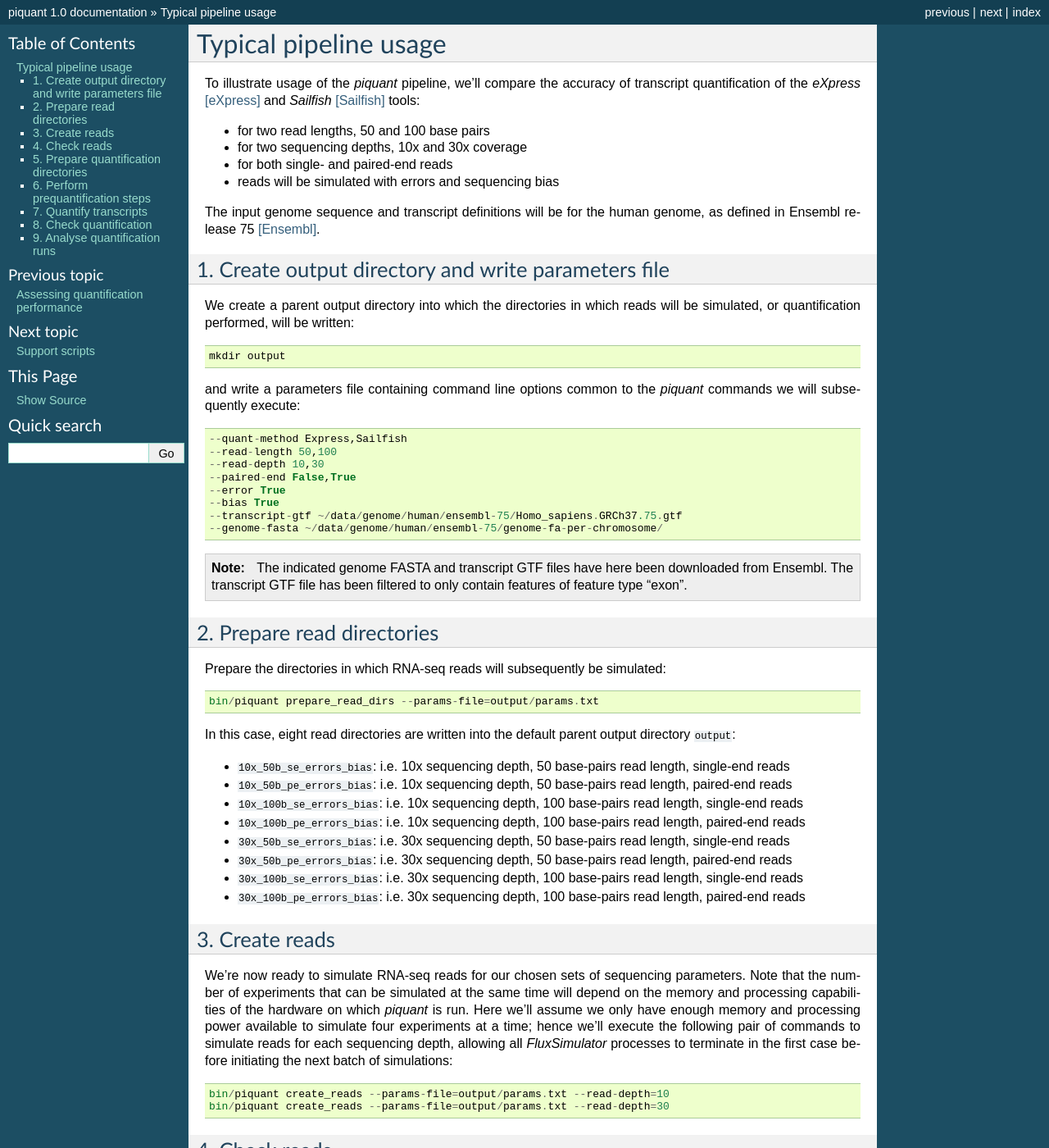
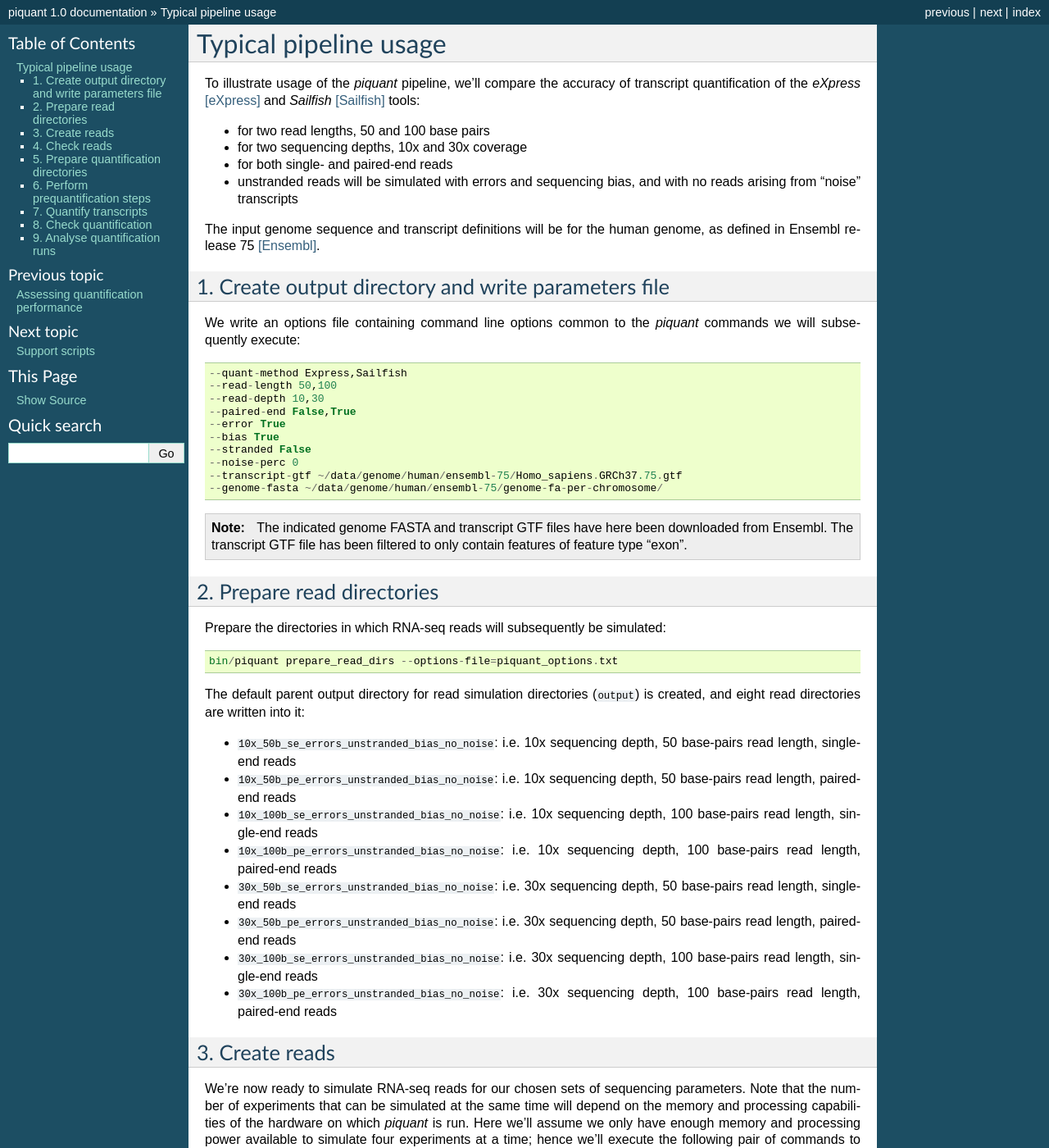
Before and after one commit to lweasel/piquant, a Sphinx documentation site: the page built from docs/typical_usage.rst, in a window 1280 px wide and 1400 px high. Shown: the whole window at 82% size. Built offline with Sphinx 7.4.7, drawn with Linux system fonts in a browser that asks for light colours; formulas are drawn with MathJax 3; some of the changed text lies outside the part shown.

Commit message:
Updates for v1.1.

```diff
--- a/docs/typical_usage.rst
+++ b/docs/typical_usage.rst
@@ -6,18 +6,14 @@
 * for two read lengths, 50 and 100 base pairs
 * for two sequencing depths, 10x and 30x coverage
 * for both single- and paired-end reads
-* reads will be simulated with errors and sequencing bias
+* unstranded reads will be simulated with errors and sequencing bias, and with no reads arising from "noise" transcripts
 
 The input genome sequence and transcript definitions will be for the human genome, as defined in Ensembl release 75 [Ensembl]_.
 
 1. Create output directory and write parameters file
 ----------------------------------------------------
 
-We create a parent output directory into which the directories in which reads will be simulated, or quantification performed, will be written::
-
-    mkdir output
-
-and write a parameters file containing command line options common to the *piquant* commands we will subsequently execute::
+We write an options file containing command line options common to the *piquant* commands we will subsequently execute::
 
     --quant-method Express,Sailfish
     --read-length 50,100
@@ -25,6 +21,8 @@
     --paired-end False,True
     --error True
     --bias True
+    --stranded False
+    --noise-perc 0
     --transcript-gtf ~/data/genome/human/ensembl-75/Homo_sapiens.GRCh37.75.gtf
     --genome-fasta ~/data/genome/human/ensembl-75/genome-fa-per-chromosome/
 
@@ -35,33 +33,33 @@
 
 Prepare the directories in which RNA-seq reads will subsequently be simulated::
 
-    bin/piquant prepare_read_dirs --params-file=output/params.txt
+    bin/piquant prepare_read_dirs --options-file=piquant_options.txt
 
-In this case, eight read directories are written into the default parent output directory ``output``:
+The default parent output directory for read simulation directories (``output``) is created, and eight read directories are written into it:
 
-* ``10x_50b_se_errors_bias``: i.e. 10x sequencing depth, 50 base-pairs read length, single-end reads
-* ``10x_50b_pe_errors_bias``: i.e. 10x sequencing depth, 50 base-pairs read length, paired-end reads
-* ``10x_100b_se_errors_bias``: i.e. 10x sequencing depth, 100 base-pairs read length, single-end reads
-* ``10x_100b_pe_errors_bias``: i.e. 10x sequencing depth, 100 base-pairs read length, paired-end reads
-* ``30x_50b_se_errors_bias``: i.e. 30x sequencing depth, 50 base-pairs read length, single-end reads
-* ``30x_50b_pe_errors_bias``: i.e. 30x sequencing depth, 50 base-pairs read length, paired-end reads
-* ``30x_100b_se_errors_bias``: i.e. 30x sequencing depth, 100 base-pairs read length, single-end reads
-* ``30x_100b_pe_errors_bias``: i.e. 30x sequencing depth, 100 base-pairs read length, paired-end reads
+* ``10x_50b_se_errors_unstranded_bias_no_noise``: i.e. 10x sequencing depth, 50 base-pairs read length, single-end reads
+* ``10x_50b_pe_errors_unstranded_bias_no_noise``: i.e. 10x sequencing depth, 50 base-pairs read length, paired-end reads
+* ``10x_100b_se_errors_unstranded_bias_no_noise``: i.e. 10x sequencing depth, 100 base-pairs read length, single-end reads
+* ``10x_100b_pe_errors_unstranded_bias_no_noise``: i.e. 10x sequencing depth, 100 base-pairs read length, paired-end reads
+* ``30x_50b_se_errors_unstranded_bias_no_noise``: i.e. 30x sequencing depth, 50 base-pairs read length, single-end reads
+* ``30x_50b_pe_errors_unstranded_bias_no_noise``: i.e. 30x sequencing depth, 50 base-pairs read length, paired-end reads
+* ``30x_100b_se_errors_unstranded_bias_no_noise``: i.e. 30x sequencing depth, 100 base-pairs read length, single-end reads
+* ``30x_100b_pe_errors_unstranded_bias_no_noise``: i.e. 30x sequencing depth, 100 base-pairs read length, paired-end reads
 
 3. Create reads
 ---------------
 
 We're now ready to simulate RNA-seq reads for our chosen sets of sequencing parameters. Note that the number of experiments that can be simulated at the same time will depend on the memory and processing capabilities of the hardware on which *piquant* is run. Here we'll assume we only have enough memory and processing power available to simulate four experiments at a time; hence we'll execute the following pair of commands to simulate reads for each sequencing depth, allowing all *FluxSimulator* processes to terminate in the first case before initiating the next batch of simulations::
 
-    bin/piquant create_reads --params-file=output/params.txt --read-depth=10
-    bin/piquant create_reads --params-file=output/params.txt --read-depth=30
+    bin/piquant create_reads --options-file=piquant_options.txt --read-depth=10
+    bin/piquant create_reads --options-file=piquant_options.txt --read-depth=30
 
 4. Check reads
 --------------
 
 The *piquant* commmand ``check_reads`` can be used to confirm that read simulation completed successfully::
 
-    bin/piquant check_reads --params-file=output/params.txt
+    bin/piquant check_reads --options-file=piquant_options.txt
 
 A message is output to standard error for each RNA-seq experiment simulation which failed to successfully complete; success in all cases is indicated by no output from the ``check_reads`` command.
 
@@ -70,7 +68,7 @@
 
 Prepare the directories in which transcript quantification will be performed::
 
-    bin/piquant prepare_quant_dirs --params-file=output/params.txt
+    bin/piquant prepare_quant_dirs --options-file=piquant_options.txt
 
 In this case, sixteen quantification directories are written into the default parent output directory ``output`` - one for each combination of the eight RNA-seq experiments simulated and the two quantification tools.
 
@@ -79,7 +77,7 @@
 
 Prequantification steps appropriate to the *eXpress* and *Sailfish* tools (and for subsequent analysis of quantification accuracy) are performed using the *piquant* command ``prequantify``::
 
-    bin/piquant prequantify --params-file=output/params.txt
+    bin/piquant prequantify --options-file=piquant_options.txt
 
 In this case, the tasks performed are:
 
@@ -93,17 +91,17 @@
 
 We can now run our chosen transcriptome quantification tools on each set of simulated RNA-seq data. As in the case when simulating reads, the number of tool instances that can be run simultaneously will depend on the memory and processing capabilities of the hardware on which *piquant* is run. We'll assume that we only have enough resource available to run four quantification tool instances at a time; hence we'll execute the following four commands to run *eXpress* and *Sailfish* on our single-end and paired-end RNA-seq data sets, allowing all processes to terminate in each case before initiating the next batch of quantifications::
 
-    bin/piquant quantify --params-file=output/params.txt --quant-method=Express --paired-end=False
-    bin/piquant quantify --params-file=output/params.txt --quant-method=Express --paired-end=True
-    bin/piquant quantify --params-file=output/params.txt --quant-method=Sailfish --paired-end=False
-    bin/piquant quantify --params-file=output/params.txt --quant-method=Sailfish --paired-end=True
+    bin/piquant quantify --options-file=piquant_options.txt --quant-method=Express --paired-end=False
+    bin/piquant quantify --options-file=piquant_options.txt --quant-method=Express --paired-end=True
+    bin/piquant quantify --options-file=piquant_options.txt --quant-method=Sailfish --paired-end=False
+    bin/piquant quantify --options-file=piquant_options.txt --quant-method=Sailfish --paired-end=True
 
 8. Check quantification
 -----------------------
 
 The *piquant* command ``check_quant`` can be used to confirm that quantification completed successfully::
 
-    bin/piquant check_quant --params-file=output/params.txt
+    bin/piquant check_quant --options-file=piquant_options.txt
 
 A message is output to standard error for each quantification run which failed to successfully complete; success in all cases is indicated by no output from the ``check_quant`` command.
 
@@ -113,6 +111,6 @@
 
 Finally, statistics and graphs describing the accuracy of transcript quantification can be produced via the *piquant* command ``analyse_runs``::
 
-    bin/piquant analyse_runs --params-file=output/params.txt
+    bin/piquant analyse_runs --options-file=piquant_options.txt
 
 In this case statistics and graphs are written into the default analysis output directory ``output/analysis`` (which is also created, if it does not exist).
```
